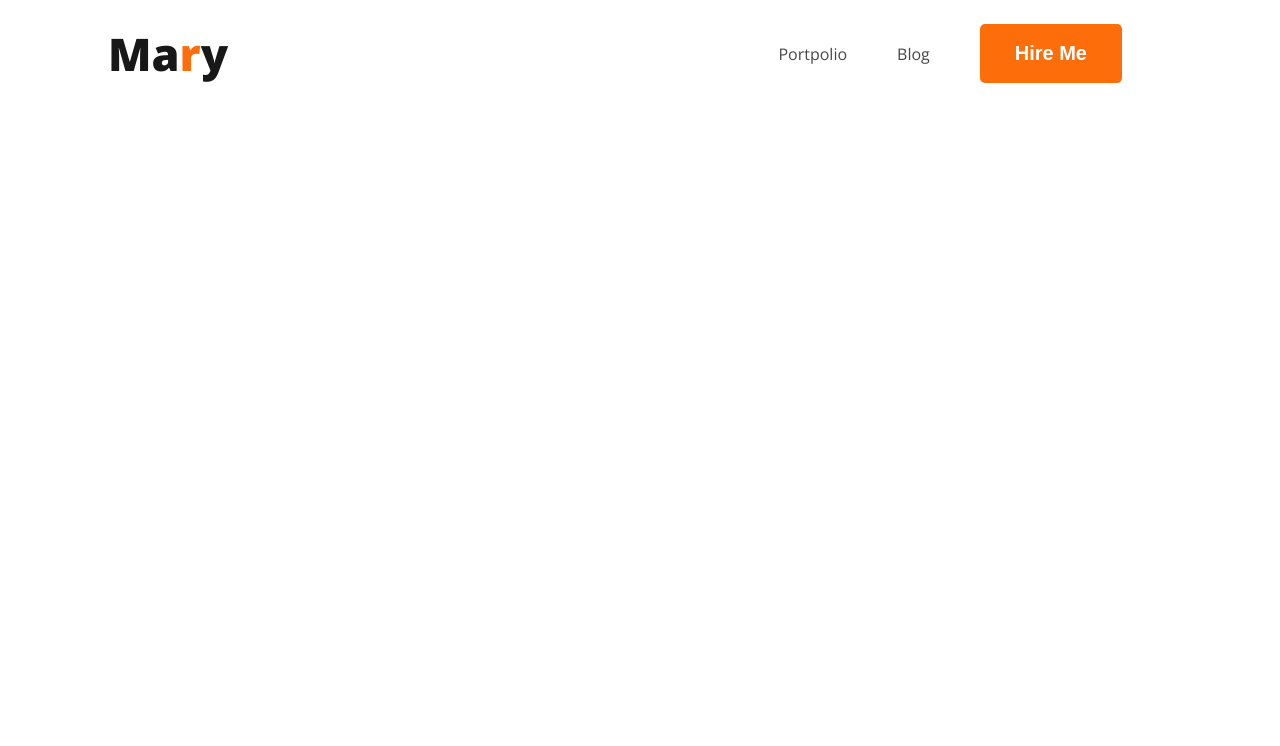
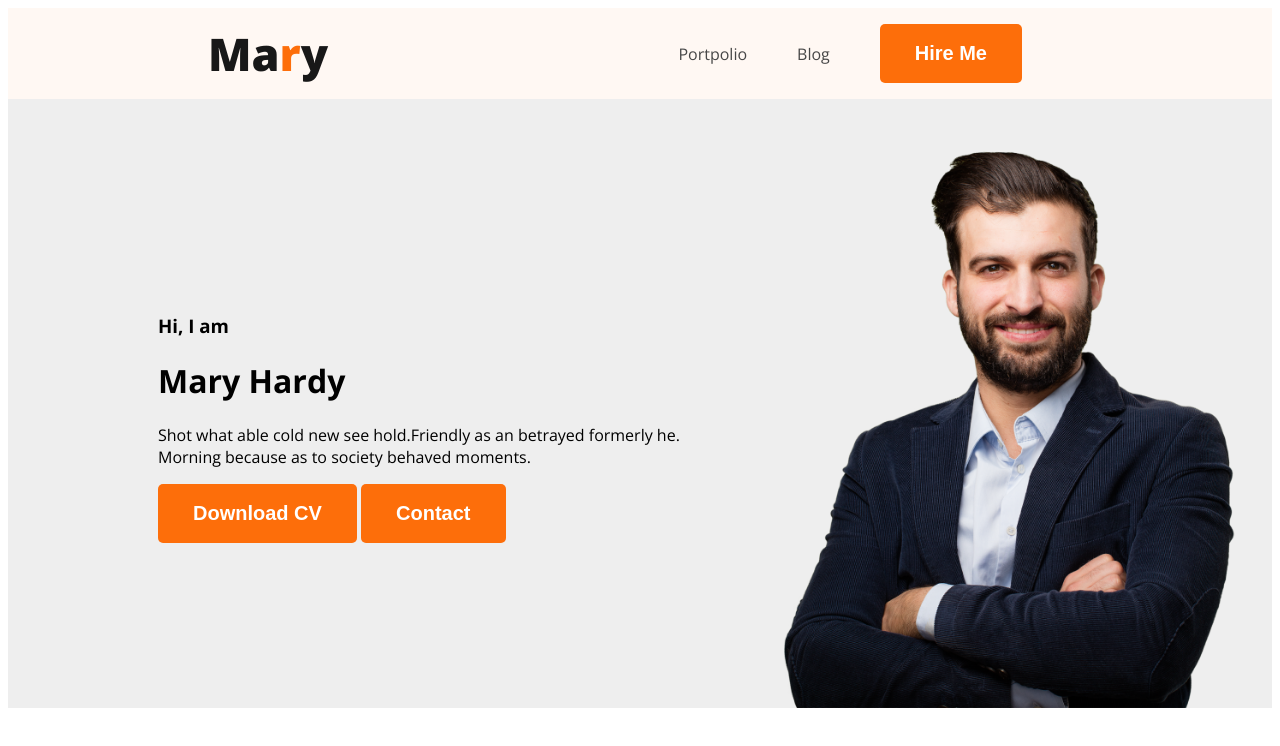
Before and after one commit to mrrakib5007/ph-practice-portpolio, a plain HTML site: page index.html in a window 1280 px wide. Drawn offline with nearby package versions, Linux system fonts and the light colour scheme.

Commit message:
Video End

```diff
--- a/index.html
+++ b/index.html
@@ -18,6 +18,16 @@
                 <li><button class="btn-primary">Hire Me</button></li>
             </ul>
         </nav>
+        <div class="banner">
+            <div class="banner-content">
+                <h3>Hi, I  am</h3>
+                <h1>Mary Hardy</h1>
+                <p>Shot what able cold new see hold.Friendly as an betrayed formerly he. Morning because as to society behaved moments.</p>
+                <button class="btn-primary">Download CV</button>
+                <button class="btn-primary">Contact</button>
+            </div>
+            <img src="./images/hardy.png" alt="Hardy" class="profile-picture">
+        </div>
     </header>
 
     <!-- Main Section  -->
--- a/portpolio.css
+++ b/portpolio.css
@@ -23,7 +23,7 @@ nav {
     justify-content: space-between;
     align-items: center;
     font-family: 'Open Sans', sans-serif;
-    padding: 0 100px;
+    margin: 0 200px;
 }
 
 .nav-logo {
@@ -58,3 +58,18 @@ header .btn-primary
     font-weight: 700;
     padding: 18px 35px;
 }
+
+/* header style  */
+header {
+    background: #fff8f3;
+}
+
+.banner {
+    padding: 30px 30px 0px 150px;
+    display: flex;
+    align-items: center;
+    background: #eee;
+}
+.banner .profile-picture {
+    width: 500px;
+}
```
